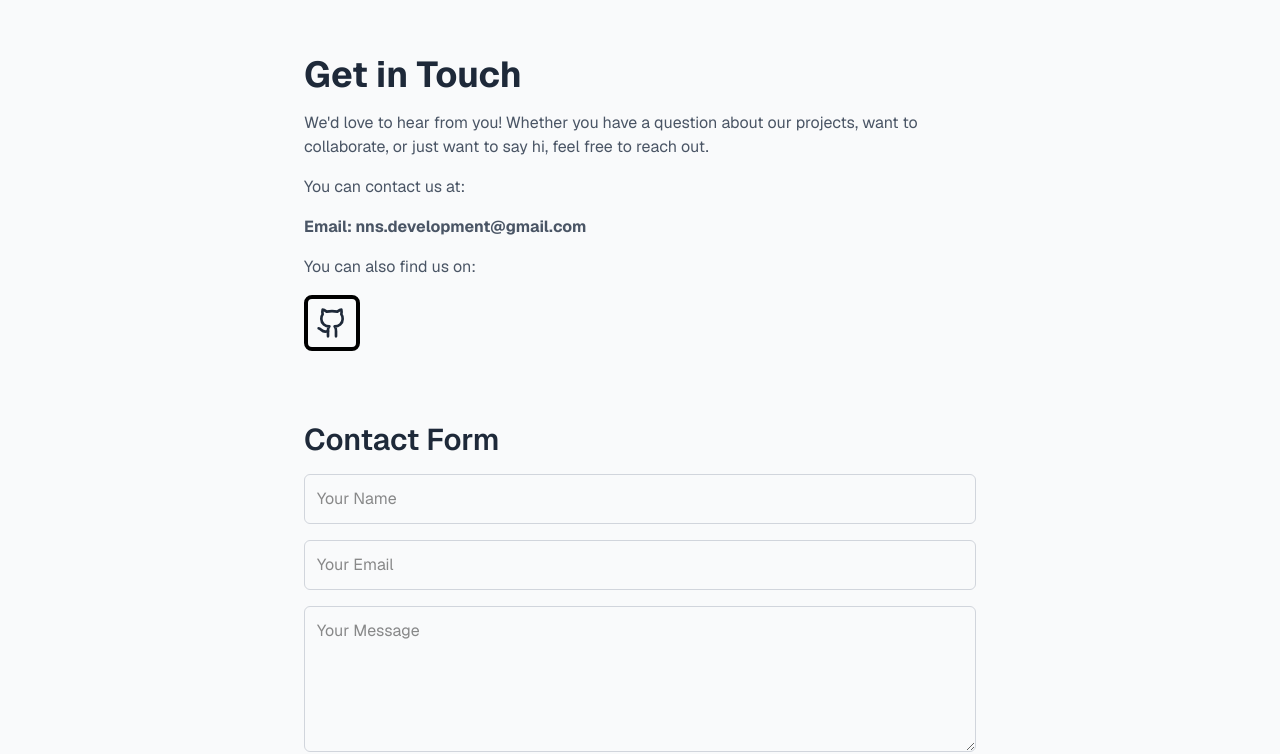
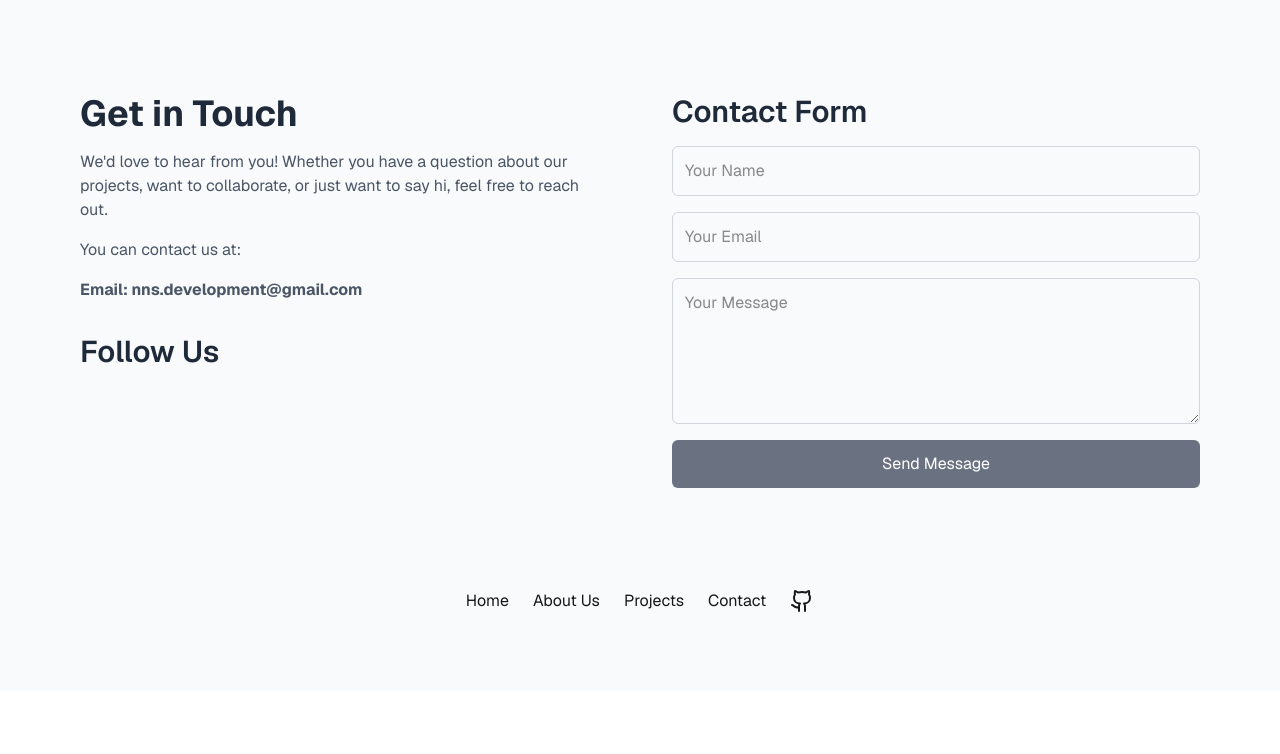
Before and after one commit to Sasutski/nns, a Next.js app: page /contact in a window 1280 px wide. Shown: the part 109-863 px from the top of the page. After the commit the page ends 800 px from the top, so only its background shows below. Built offline with nearby package versions, Linux system fonts and the light colour scheme.

Commit message:
put form side by side

```diff
--- a/src/app/contact/page.js
+++ b/src/app/contact/page.js
@@ -5,8 +5,12 @@ import { Github } from 'lucide-react';
 const Contact = () => {
   return (
     <div className="grid grid-rows-[20px_1fr_20px] items-center justify-items-center min-h-screen p-8 pb-20 gap-16 sm:p-20 font-[family-name:var(--font-geist-sans)] bg-gray-50 dark:bg-gray-900">
-      <main className="flex flex-col gap-8 row-start-2 items-center sm:items-start">
-        <div className="max-w-2xl text-center sm:text-left">
+      <main className="flex flex-col gap-8 row-start-2 items-center w-full max-w-7xl">
+        {/* Contact section with flex layout */}
+        <div className="w-full flex flex-col lg:flex-row gap-8 lg:gap-16">
+          {/* Contact Information */}
+          <div className="flex-1">
+            <div className="text-center lg:text-left">
               <h1 className="text-4xl font-bold mb-4 text-gray-800 dark:text-gray-100">{`Get in Touch`}</h1>
               <p className="text-gray-600 dark:text-gray-300">
                 {`We'd love to hear from you! Whether you have a question about our projects, want to collaborate, or just want to say hi, feel free to reach out.`}
@@ -17,19 +21,30 @@ const Contact = () => {
               <ul className="list-disc list-inside mt-4 text-gray-600 dark:text-gray-300">
                 <strong>{`Email: nns.development@gmail.com`}</strong>
               </ul>
-          <p className="text-gray-600 dark:text-gray-300 mt-4">
-            {`You can also find us on:`}
-          </p>
-          <ul className="list-disc list-inside mt-4 text-gray-600 dark:text-gray-300">
-            <a href="https://github.com/nns-development" target="_blank" rel="noopener noreferrer" className="text-gray-800 dark:text-gray-100 hover:text-gray-600 dark:hover:text-gray-400">
-              <div className="inline-block border-4 border-black rounded-lg p-2 hover:opacity-50">
-                <Github size={32} />
-              </div>
-            </a>
-          </ul>
             </div>
 
-        <div className="max-w-2xl w-full mt-8">
+            {/* Social Media Links */}
+            <div className="mt-8">
+              <h2 className="text-3xl font-semibold mb-4 text-gray-800 dark:text-gray-100">{`Follow Us`}</h2>
+              <div className="flex gap-4">
+                <a href="https://twitter.com" target="_blank" rel="noopener noreferrer" className="text-blue-500 hover:text-blue-600">
+                  <i className="fab fa-twitter text-2xl"></i>
+                </a>
+                <a href="https://facebook.com" target="_blank" rel="noopener noreferrer" className="text-blue-700 hover:text-blue-800">
+                  <i className="fab fa-facebook text-2xl"></i>
+                </a>
+                <a href="https://linkedin.com" target="_blank" rel="noopener noreferrer" className="text-blue-600 hover:text-blue-700">
+                  <i className="fab fa-linkedin text-2xl"></i>
+                </a>
+                <a href="https://instagram.com" target="_blank" rel="noopener noreferrer" className="text-pink-500 hover:text-pink-600">
+                  <i className="fab fa-instagram text-2xl"></i>
+                </a>
+              </div>
+            </div>
+          </div>
+
+          {/* Contact Form */}
+          <div className="flex-1">
             <h2 className="text-3xl font-semibold mb-4 text-gray-800 dark:text-gray-100">{`Contact Form`}</h2>
             <form className="flex flex-col gap-4">
               <input
@@ -55,23 +70,6 @@ const Contact = () => {
               </button>
             </form>
           </div>
-
-        <div className="max-w-2xl w-full mt-8">
-          <h2 className="text-3xl font-semibold mb-4 text-gray-800 dark:text-gray-100">{`Follow Us`}</h2>
-          <div className="flex gap-4">
-            <a href="https://twitter.com" target="_blank" rel="noopener noreferrer" className="text-blue-500 hover:text-blue-600">
-              <i className="fab fa-twitter text-2xl"></i>
-            </a>
-            <a href="https://facebook.com" target="_blank" rel="noopener noreferrer" className="text-blue-700 hover:text-blue-800">
-              <i className="fab fa-facebook text-2xl"></i>
-            </a>
-            <a href="https://linkedin.com" target="_blank" rel="noopener noreferrer" className="text-blue-600 hover:text-blue-700">
-              <i className="fab fa-linkedin text-2xl"></i>
-            </a>
-            <a href="https://instagram.com" target="_blank" rel="noopener noreferrer" className="text-pink-500 hover:text-pink-600">
-              <i className="fab fa-instagram text-2xl"></i>
-            </a>
-          </div>
         </div>
       </main>
 
```
Lines whose indentation alone changed are shown as unchanged.
